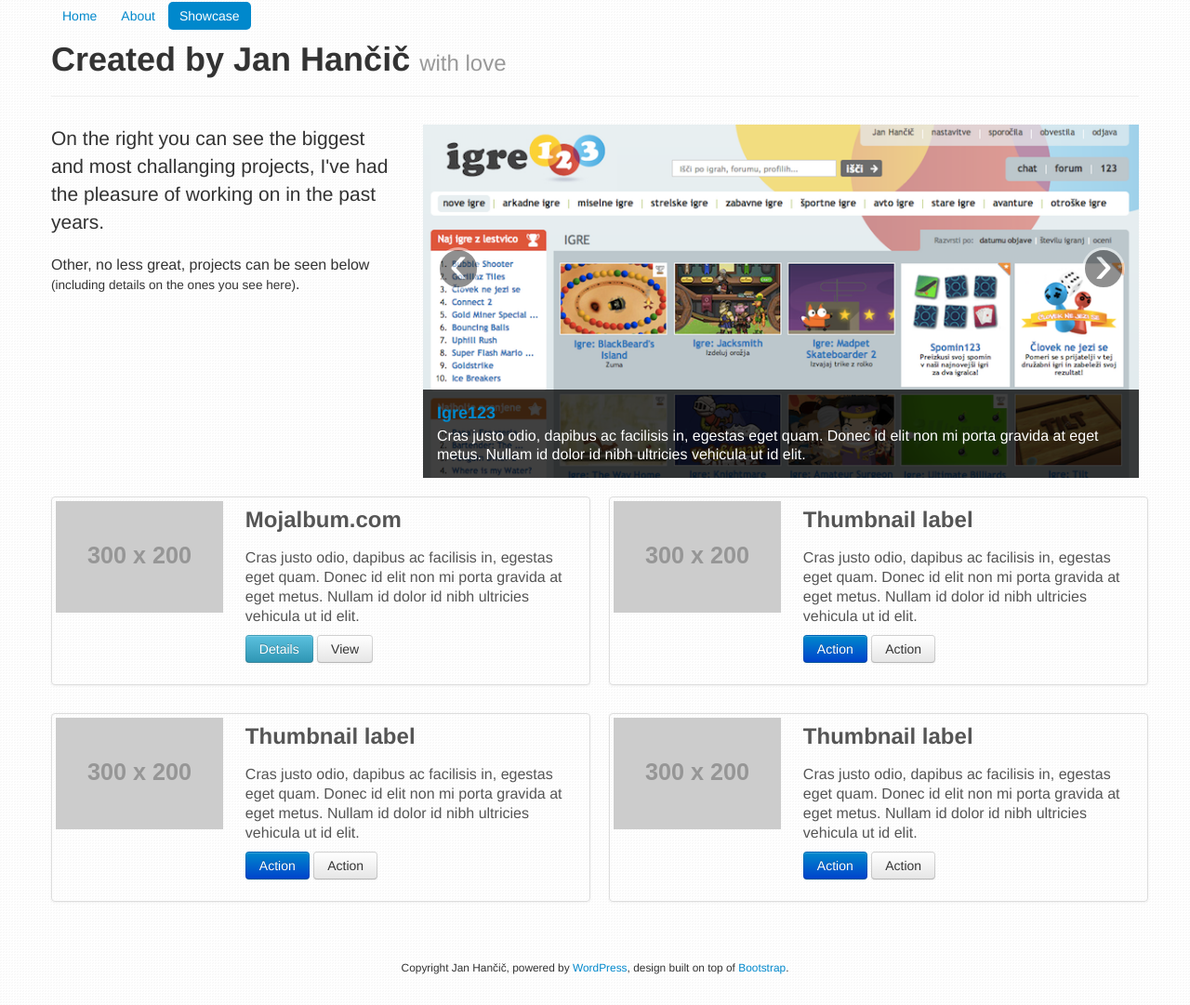
After one commit to janhancic/hancic.info, a PHP site: page /showcase.html in a window 1280 px wide. The commit adds this page. Shown: the whole page at 93% size. Run offline with PHP 8.4, Linux system fonts and the light colour scheme; grey boxes labelled with a size stand in for pictures from a placeholder-image service; some libraries are stand-ins or nearby versions.

Commit message:
Some initial "prototype"ing

```diff
--- a/css/hancic.css
+++ b/css/hancic.css
@@ -1,3 +1,7 @@
+body {
+	background-image: url(/images/bg.png);
+}
+
 p {
 	font-size: 16px;
 	line-height: 21px;
@@ -6,3 +10,43 @@
 .hero-unit {
 	margin-top: 10px;
 }
+
+footer {
+	padding-top: 30px;
+	padding-bottom: 30px;
+	text-align: center;
+}
+
+.page-header {
+	margin-top: 0;
+}
+
+.nav.nav-pills {
+	margin-bottom: 0;
+}
+
+.caption.span8 {
+	padding-top: 0;
+}
+
+.caption h3 {
+	margin-top: 0;
+}
+
+#AfterPost {
+	border-top: 1px solid #999;
+}
+
+#AfterPost div {
+	margin-top: 10px;
+}
+
+.CommentContent p {
+	font-size: 14px;
+	line-height: 20px;
+}
+
+.CommentContent {
+	border-bottom: 1px solid #999;
+	margin-bottom: 10px;
+}
--- /dev/null
+++ b/showcase.html
@@ -0,0 +1,127 @@
+<!DOCTYPE html>
+<html>
+	<head>
+		<title>Jan Hančič</title>
+		<!-- Bootstrap -->
+		<meta name="viewport" content="width=device-width, initial-scale=1.0">
+		<link href="css/bootstrap.min.css" rel="stylesheet">
+		<link href="css/hancic.css" rel="stylesheet">
+	</head>
+	<body>
+		<div class="container">
+			<div class="row-fluid">
+				<ul class="nav nav-pills span12">
+					<li><a href="/">Home</a></li>
+					<li><a href="/about.html">About</a></li>
+					<li class="active"><a href="/showcase.html">Showcase</a></li>
+				</ul>
+			</div>
+			<div class="page-header">
+				<h1>Created by Jan Hančič <small>with love</small></h1>
+			</div>
+			<div class="row-fluid">
+				<div class="span4">
+					<p class="lead"><span class="hidden-phone">On the right</span><span class="visible-phone">Bellow</span> you can see the biggest and most challanging projects, I've had the pleasure of working on in the past years.</p>
+					<p class="hidden-phone">Other, no less great, projects can be seen below <small>(including details on the ones you see here)</small>.</p>
+				</div>
+				<div id="myCarousel" class="carousel slide span8">
+					<div class="carousel-inner">
+						<div class="item active">
+							<img src="/images/showcase/igre123.com.png" alt="">
+							<div class="carousel-caption">
+								<h4><a href="#">Igre123</a></h4>
+								<p>Cras justo odio, dapibus ac facilisis in, egestas eget quam. Donec id elit non mi porta gravida at eget metus. Nullam id dolor id nibh ultricies vehicula ut id elit.</p>
+							</div>
+						</div>
+						<div class="item">
+							<img src="/images/showcase/mojvideo.com.png" alt="">
+							<div class="carousel-caption">
+								<h4><a href="#">Mojvideo.com</a></h4>
+								<p>Cras justo odio, dapibus ac facilisis in, egestas eget quam. Donec id elit non mi porta gravida at eget metus. Nullam id dolor id nibh ultricies vehicula ut id elit.</p>
+							</div>
+						</div>
+					</div>
+					<a class="left carousel-control" href="#myCarousel" data-slide="prev">‹</a>
+					<a class="right carousel-control" href="#myCarousel" data-slide="next">›</a>
+				</div>
+			</div>
+			<div class="row-fluid">
+				<p class="visible-phone">Other, no less great, projects can be seen below <small>(including details on the ones you see here)</small>.</p>
+				<ul class="thumbnails">
+					<li class="span6">
+						<div class="thumbnail row-fluid">
+							<img src="http://placehold.it/300x200" alt="" class="span4">
+							<div class="caption span8">
+								<h3>Mojalbum.com</h3>
+								<p>Cras justo odio, dapibus ac facilisis in, egestas eget quam. Donec id elit non mi porta gravida at eget metus. Nullam id dolor id nibh ultricies vehicula ut id elit.</p>
+								<p><a href="#myModal" role="button" data-toggle="modal" class="btn btn-info">Details</a> <a href="#" class="btn">View</a></p>
+							</div>
+						</div>
+					</li>
+					<li class="span6">
+						<div class="thumbnail row-fluid">
+						<img src="http://placehold.it/300x200" alt="" class="span4">
+						<div class="caption span8">
+						<h3>Thumbnail label</h3>
+						<p>Cras justo odio, dapibus ac facilisis in, egestas eget quam. Donec id elit non mi porta gravida at eget metus. Nullam id dolor id nibh ultricies vehicula ut id elit.</p>
+						<p><a href="#" class="btn btn-primary">Action</a> <a href="#" class="btn">Action</a></p>
+						</div>
+						</div>
+					</li>
+				</ul>
+				<ul class="thumbnails">
+					<li class="span6">
+						<div class="thumbnail row-fluid">
+						<img src="http://placehold.it/300x200" alt="" class="span4">
+						<div class="caption span8">
+						<h3>Thumbnail label</h3>
+						<p>Cras justo odio, dapibus ac facilisis in, egestas eget quam. Donec id elit non mi porta gravida at eget metus. Nullam id dolor id nibh ultricies vehicula ut id elit.</p>
+						<p><a href="#" class="btn btn-primary">Action</a> <a href="#" class="btn">Action</a></p>
+						</div>
+						</div>
+					</li>
+					<li class="span6">
+						<div class="thumbnail row-fluid">
+						<img src="http://placehold.it/300x200" alt="" class="span4">
+						<div class="caption span8">
+						<h3>Thumbnail label</h3>
+						<p>Cras justo odio, dapibus ac facilisis in, egestas eget quam. Donec id elit non mi porta gravida at eget metus. Nullam id dolor id nibh ultricies vehicula ut id elit.</p>
+						<p><a href="#" class="btn btn-primary">Action</a> <a href="#" class="btn">Action</a></p>
+						</div>
+						</div>
+					</li>
+				</ul>
+			</div>
+		</div>
+		<footer class="container">
+			<small>Copyright Jan Hančič, powered by <a href="#">WordPress</a>, design built on top of <a href="#">Bootstrap</a>.</small>
+		</footer>
+		<div class="modal hide" id="myModal" tabindex="-1" role="dialog" aria-labelledby="myModalLabel" aria-hidden="true">
+		  <div class="modal-header">
+		    <button type="button" class="close" data-dismiss="modal" aria-hidden="true">×</button>
+		    <h3 id="myModalLabel">Mojalbum.com</h3>
+		  </div>
+		  <div class="modal-body">
+		    <p>This web site was originally made by <a href="#">Siel d.o.o.</a>, then it was bought by <a href="#">Popcom d.o.o.</a> where we made a complete re-write of the code. We also ported ... </p>
+		    <dl class="dl-horizontal">
+			  <dt>my role</dt>
+			  <dd>I transformed PSD designes into HTML&CSS and wrote all the backend and frontend code</dd>
+
+			  <dt>build time</dt>
+			  <dd>3 months for the first version, ongoing project</dd>
+
+			  <dt>info</dt>
+			  <dd>7.500 lines of code, 50MB database size, 530.00 unique users a month</dd>
+
+		    	<dt>made with</dt>
+		    	<dd><span class="label label-info">PHP</span>
+								<span class="label label-info">MySQL</span>
+								<span class="label label-info">JavaScript</span>
+							</dd>
+			</dl>
+		  </div>
+		</div>
+		<script src="http://code.jquery.com/jquery-latest.js"></script>
+		<script src="/js/bootstrap.min.js"></script>
+	</body>
+</html>
```
Also changed, not shown: about.html (+22 -25 lines), index.html (+84 -45 lines), post.html (added, +111 -0 lines), images/about/jan-hancic-1-thumb.jpg (added), images/about/jan-hancic-2-thumb.jpg (added), images/about/jan-hancic-3-thumb.jpg (added), images/about/jan-hancic-4-thumb.jpg (added), images/about/jan-hancic-thumb.jpg (added), images/bg.png (added), images/showcase/igre123.com.png (added), images/showcase/mojvideo.com.png (added).
